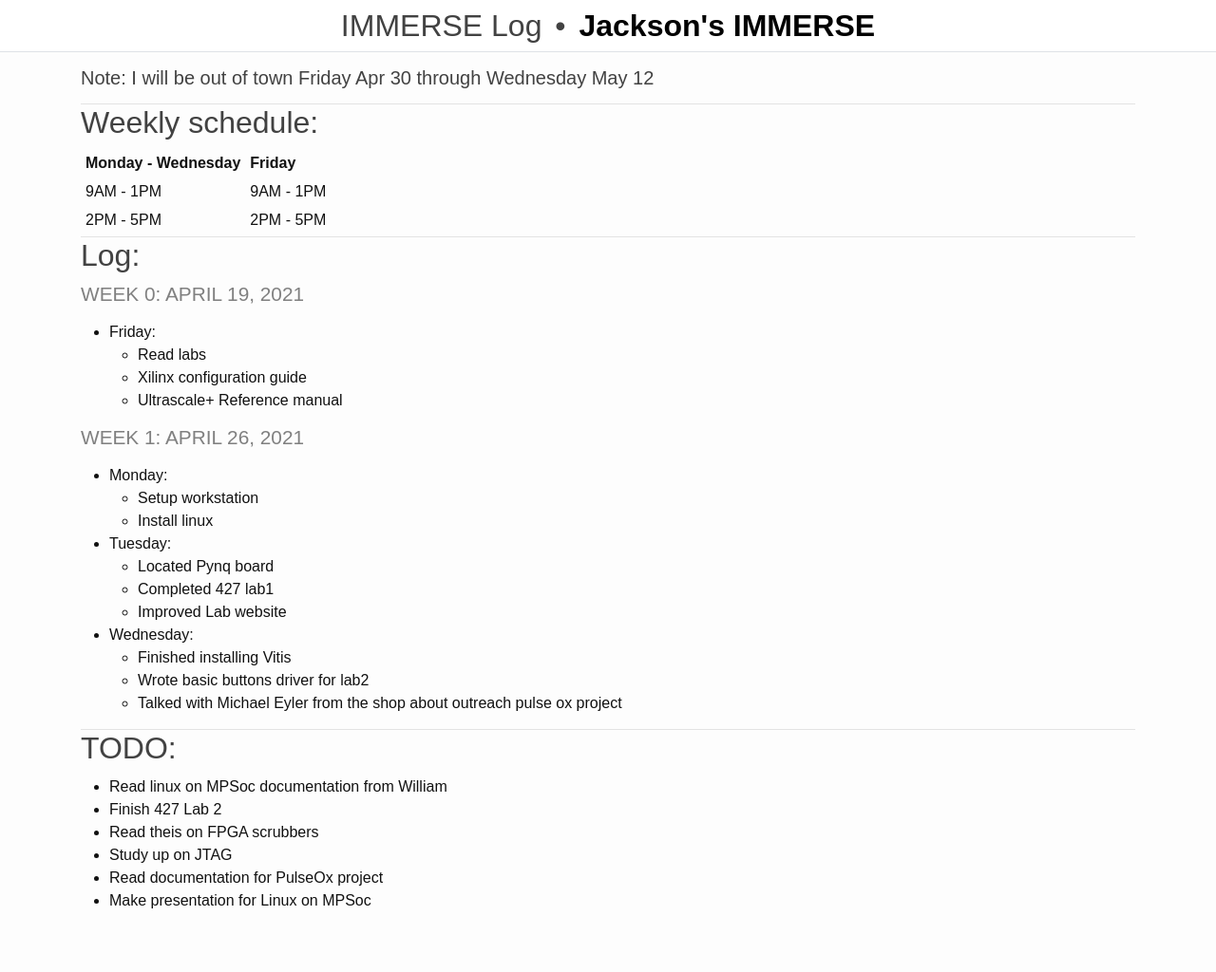
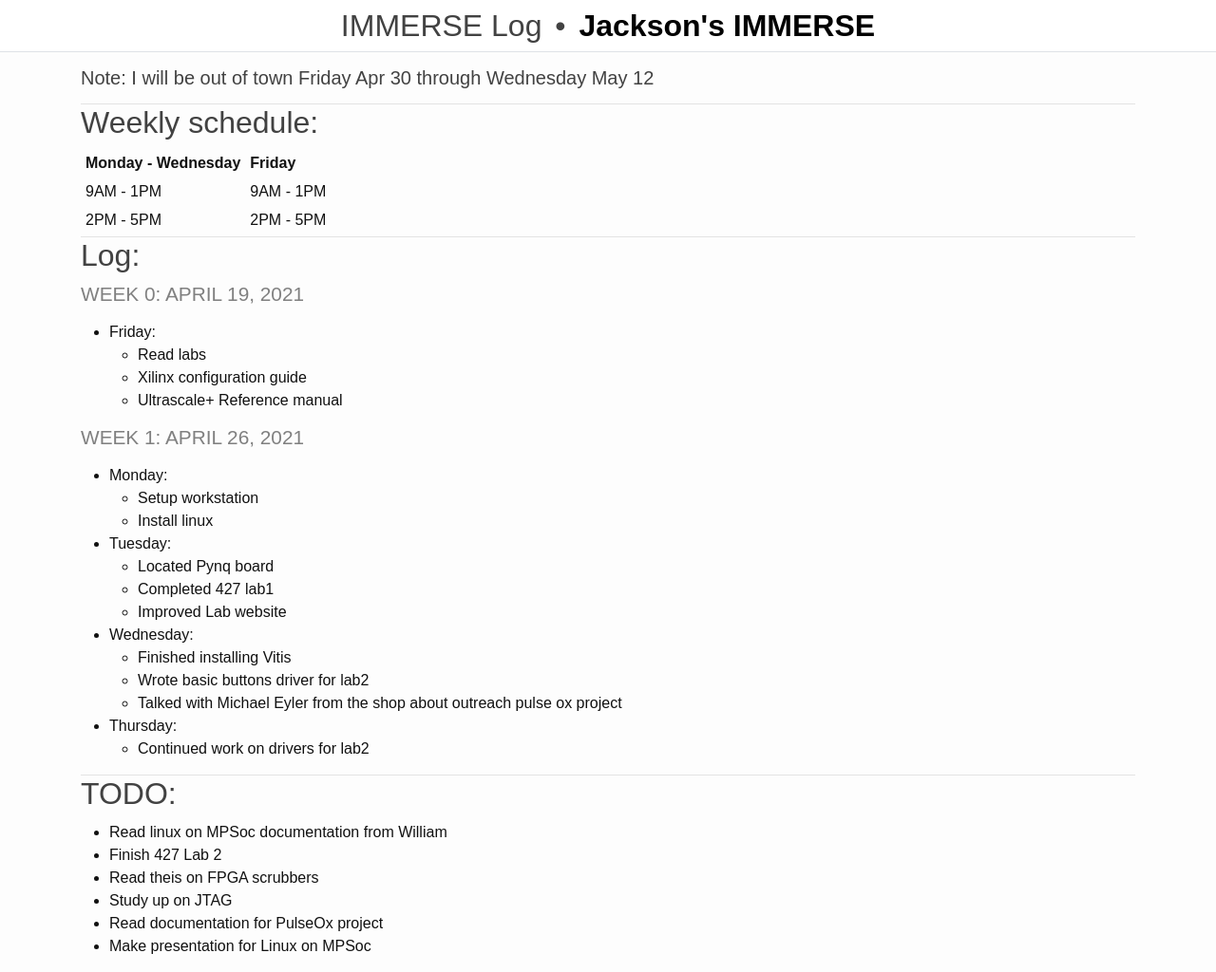
Before and after one commit to rjsmith1999/IMMERSE, a Jekyll site: the page built from _pages/log.md, in a window 1280 px wide and 1024 px high. Shown: the whole window at 95% size. Built offline with Jekyll 4.4.1, drawn with Linux system fonts in a browser that asks for light colours.

Commit message:
Update log

```diff
--- a/_pages/log.md
+++ b/_pages/log.md
@@ -37,8 +37,9 @@ title: IMMERSE Log
   - Wrote basic buttons driver for lab2
   - Talked with Michael Eyler from the shop about outreach pulse ox project
 
-<!-- * **Thursday**:
-* **Friday**: -->
+* **Thursday**:
+  - Continued work on drivers for lab2
+<!-- * **Friday**: -->
 
 -------------------
 ## TODO:
```
